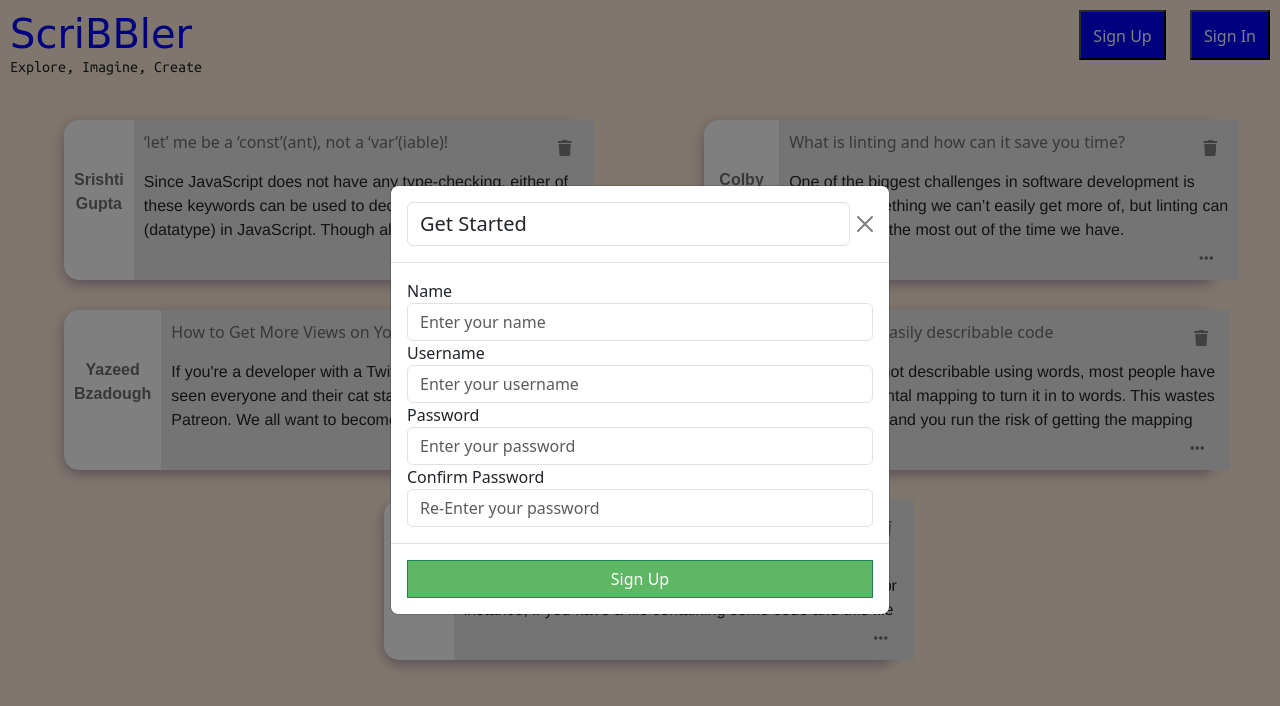
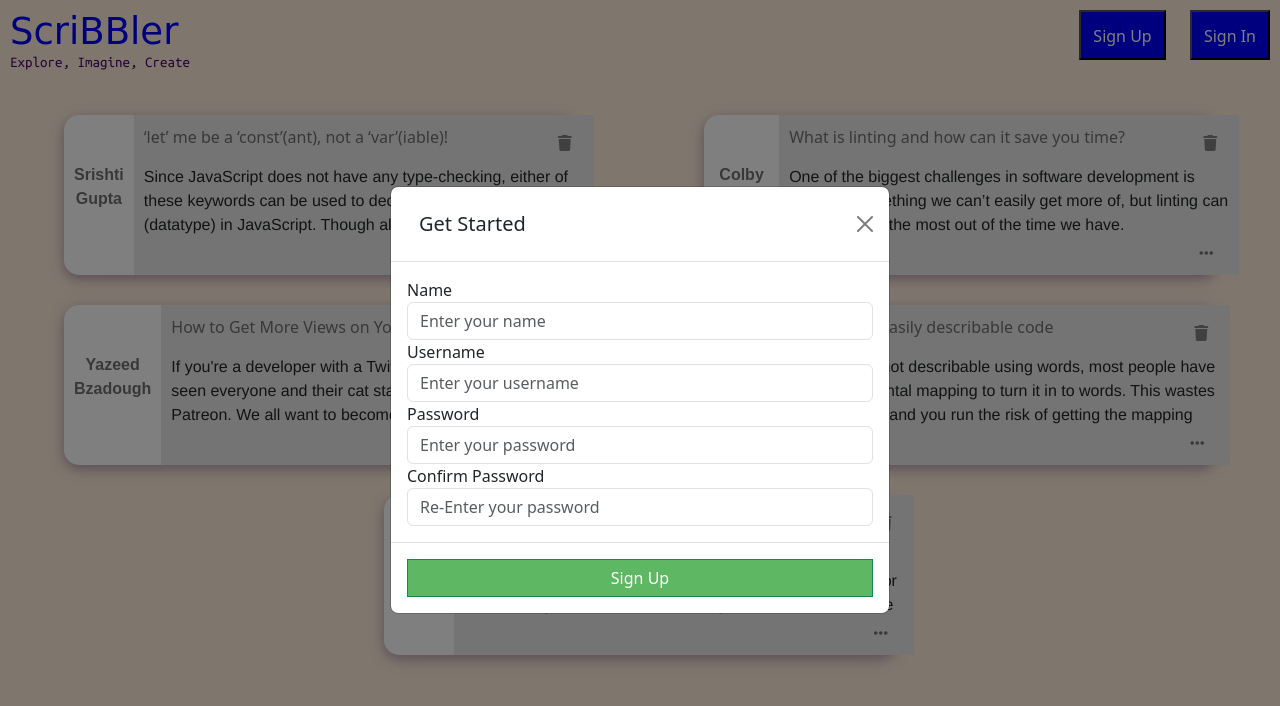
Before and after one commit to BhuvanesvaranRaja/Scribbler_Blog, a plain HTML site: page html/postslist.html in a window 1280 px wide. Both pictures are taken after a click on the button "Sign Up". Drawn offline with nearby package versions, Linux system fonts and the light colour scheme; a web font is replaced by a local one.

Commit message:
changes in formcontrols and layout designs

```diff
--- a/html/post.html
+++ b/html/post.html
@@ -15,8 +15,8 @@
   <header>
     <div class="header">
     <div class="title">
-            <h2>ScriBBler</h2>
-            <h6>Explore, Imagine, Create</h6>
+       <a href="../index.html"><h2>ScriBBler</h2>
+        <h6>Explore, Imagine, Create</h6></a>
     </div>
     <!-- sign up -->
     <div>
@@ -39,16 +39,16 @@
     <label>Confirm Password</label>
     <input type="password"class="form-control" placeholder="Re-Enter your password" required>
   </div>
-    </form>
 <div class="modal-footer">
     <button type="submit" class="btn btn-success">Sign Up</button>
   </div>
+</form>
 </div>
 </div>
 </div>
 <!-- sign in -->
-<button type="button" class="SignINS" data-bs-toggle="modal" data-bs-target="#exampleModal4">Sign In</button>
-<div class="modal fade" id="exampleModal4" tabindex="-1" aria-labelledby="exampleModalLabel" aria-hidden="true">
+<button type="button" class="SignINS" data-bs-toggle="modal" data-bs-target="#exampleModal1">Sign In</button>
+<div class="modal fade" id="exampleModal1" tabindex="-1" aria-labelledby="exampleModalLabel" aria-hidden="true">
 <div class="modal-dialog modal-dialog-centered">
 <div class="modal-content">
   <div class="modal-header">
@@ -56,17 +56,18 @@
     <button type="button" class="btn-close" data-bs-dismiss="modal" aria-label="Close"></button>
   </div>
   <div class="modal-body insideCont">
-
+    <form>
     <label>Username</label>
-        <input type="text"placeholder="Enter your username" required>
+    <input type="text" class="form-control"placeholder="Enter your username" required>
     <label>Password</label>
-        <input type="password"placeholder="Enter your password" required>
+    <input type="password"class="form-control"placeholder="Enter your password" required>
 
   </div>
   <div class="modal-footer singInFoot">
-        <button type="button" class="btn btn-success">Sign In</button>
+    <button type="submit" class="btn btn-success">Sign In</button>
+  </form>
     <div class="foot">
-        not a member?<span><a href="#"> Sign Up</a></span>
+    not a member?<span><a href="#exampleModalLabel"> Sign Up</a></span>
   </div>
 
   </div>
@@ -111,5 +112,5 @@ Node.js treats each JavaScript file as a separate module. For instance, if you h
 </body>
 <script src="https://cdn.jsdelivr.net/npm/bootstrap@5.3.0-alpha1/dist/js/bootstrap.bundle.min.js" integrity="sha384-w76AqPfDkMBDXo30jS1Sgez6pr3x5MlQ1ZAGC+nuZB+EYdgRZgiwxhTBTkF7CXvN" crossorigin="anonymous"></script>
 <script src="https://kit.fontawesome.com/872d8060ad.js" crossorigin="anonymous"></script>
-<script src="../scripts/postslist.js"></script>
+<script src="../scripts/post.js"></script>
 </html>
--- a/html/postslist.html
+++ b/html/postslist.html
@@ -15,8 +15,8 @@
     <header>
       <div class="header">
       <div class="title">
-            <h2>ScriBBler</h2>
-            <h6>Explore, Imagine, Create</h6>
+         <a href="../index.html"><h2>ScriBBler</h2>
+          <h6>Explore, Imagine, Create</h6></a>
       </div>
       <!-- sign up -->
       <div>
@@ -39,10 +39,10 @@
       <label>Confirm Password</label>
       <input type="password"class="form-control" placeholder="Re-Enter your password" required>
     </div>
-    </form>
   <div class="modal-footer">
       <button type="submit" class="btn btn-success">Sign Up</button>
     </div>
+  </form>
   </div>
 </div>
 </div>
@@ -56,17 +56,18 @@
       <button type="button" class="btn-close" data-bs-dismiss="modal" aria-label="Close"></button>
     </div>
     <div class="modal-body insideCont">
-
+      <form>
       <label>Username</label>
-        <input type="text"placeholder="Enter your username" required>
+      <input type="text" class="form-control"placeholder="Enter your username" required>
       <label>Password</label>
-        <input type="password"placeholder="Enter your password" required>
+      <input type="password"class="form-control"placeholder="Enter your password" required>
 
     </div>
     <div class="modal-footer singInFoot">
-        <button type="button" class="btn btn-success">Sign In</button>
+      <button type="submit" class="btn btn-success">Sign In</button>
+    </form>
       <div class="foot">
-        not a member?<span><a href="#"> Sign Up</a></span>
+      not a member?<span><a href="#exampleModalLabel"> Sign Up</a></span>
     </div>
 
     </div>
--- a/scripts/postslist.js
+++ b/scripts/post.js
@@ -44,7 +44,7 @@ function AddCmnt() {
         alert("Please add your comment");
     }
     else{
-       // document.getElementById("CommentsArea").style="visibility:visible";
+
         let FormatComment=`<li class="ListInComments">${Comments}</li>`
         AllComments.innerHTML+=FormatComment;
         YourCmnt.value="";
--- a/styles/index.css
+++ b/styles/index.css
@@ -23,13 +23,14 @@ body{
 .header h2{
     font-family: 'Montez', cursive;
     color: blue;
-    font-size: 40px;
+    font-size: 37px;
     margin: 10px 10px 0px 10px;
  }
 .header h6{
     font-family: 'Ubuntu Mono', monospace;
     margin-left: 10px;
     color: black;
+    font-size: 15px;
  }
 .header{
     display:flex;
@@ -65,6 +66,9 @@ body{
     font-family: Arial, Helvetica, sans-serif;
     font-weight: bold;
     margin-left: 50%;
+}
+.modal-title{
+    border: none;
 }
 
 
--- a/styles/post.css
+++ b/styles/post.css
@@ -1,24 +1,24 @@
 @import url('https://fonts.googleapis.com/css2?family=Ubuntu+Mono&display=swap');
 /*  */
 
-/* body{
-    background-image:url("../images/background.jpg");
-    background-repeat: no-repeat;
-   background-attachment: fixed;
-   background-size: cover;
-} */
 /* header */
+.title a{
+    text-decoration: none;
+    }
+.title:hover{
+    cursor: pointer;
+}
 .header h2{
     font-family: 'Montez', cursive;
     color: blue;
-    font-size: 34px;
+    font-size: 37px;
     margin: 10px 10px 0px 10px;
  }
 .header h6{
     font-family: 'Ubuntu Mono', monospace;
     margin-left: 10px;
-    color: blueviolet;
-    font-size:15px;
+    color: black;
+    font-size: 15px;
  }
 .header{
     display:flex;
@@ -55,6 +55,10 @@
     font-weight: bold;
     margin-left: 50%;
 }
+.modal-title{
+    border: none;
+}
+
     /* body */
 #postTitle
 {
--- a/styles/postlist.css
+++ b/styles/postlist.css
@@ -1,24 +1,28 @@
 /* fonts */
 
 @import url('https://fonts.googleapis.com/css2?family=Ubuntu+Mono&display=swap');
-/*  */
 
 body{
     background-color: #ffeedd;
-    background-repeat: no-repeat;
-   background-attachment: fixed;
-   background-size: cover;
 }
 /* header */
+.title a{
+    text-decoration: none;
+    }
+.title:hover{
+    cursor: pointer;
+}
 .header h2{
     font-family: 'Montez', cursive;
     color: blue;
-    font-size: 40px;
+    font-size: 37px;
     margin: 10px 10px 0px 10px;
  }
 .header h6{
     font-family: 'Ubuntu Mono', monospace;
     margin-left: 10px;
+    color: rgb(77, 5, 106);
+    font-size: 15px;
  }
 .header{
     display:flex;
@@ -55,6 +59,11 @@ body{
     font-weight: bold;
     margin-left: 50%;
 }
+.modal-title{
+    border: none;
+}
+
+
    /*////////////////////// Body/////////////////////////////////////// */
 
 /* del modal */
```
Also changed, not shown: index.html (+9 -8 lines). Lines whose indentation alone changed are shown as unchanged.
